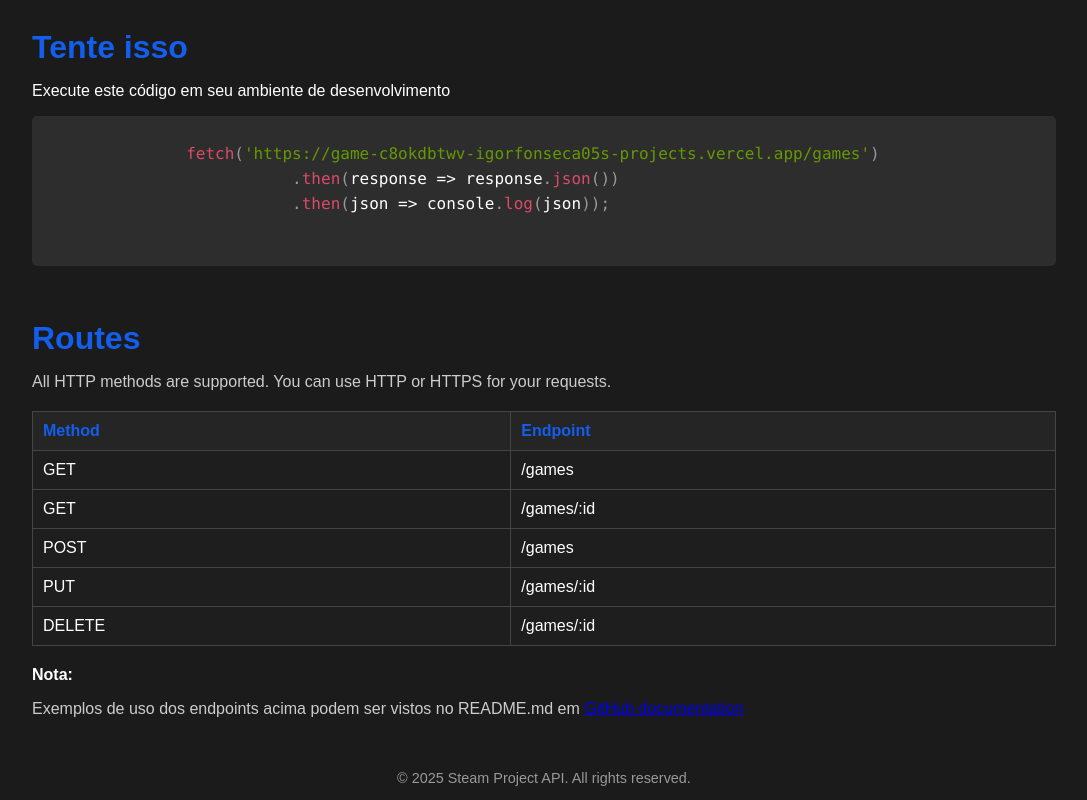
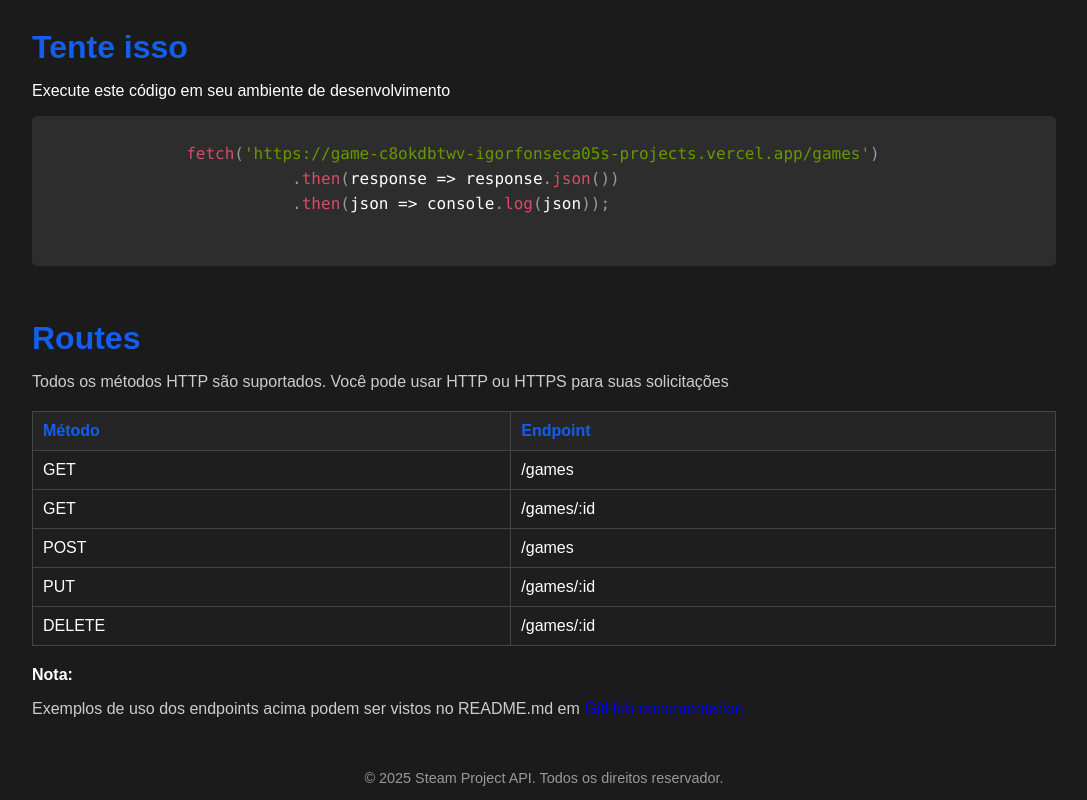
Before and after one commit to igorfonseca05/game_API, a website: page public/hero.html in a window 1280 px wide. Shown: the part 850-1650 px from the top of the page, without its empty margins (96-1183 px from the left). Drawn offline with nearby package versions, Linux system fonts and the light colour scheme.

Commit message:
Alterei textos

```diff
--- a/public/hero.html
+++ b/public/hero.html
@@ -77,7 +77,7 @@
         .hero_text {
             /* margin: 6rem 0rem; */
             width: 80%;
-            margin: 12rem auto;
+            margin: rem auto;
         }
 
         .hero h1 {
@@ -265,11 +265,12 @@
         </div>
         <div class="routes page">
             <h2 class="sectionTitle">Routes</h2>
-            <p>All HTTP methods are supported. You can use HTTP or HTTPS for your requests.</p>
+            <p>Todos os métodos HTTP são suportados. Você pode usar HTTP ou HTTPS para suas solicitações
+            </p>
             <table>
                 <thead>
                     <tr>
-                        <th>Method</th>
+                        <th>Método</th>
                         <th>Endpoint</th>
                     </tr>
                 </thead>
@@ -306,7 +307,7 @@
     </section>
 
     <footer>
-        <p>&copy; 2025 Steam Project API. All rights reserved.</p>
+        <p>&copy; 2025 Steam Project API. Todos os direitos reservador.</p>
     </footer>
 </body>
 <!-- <script>
```
